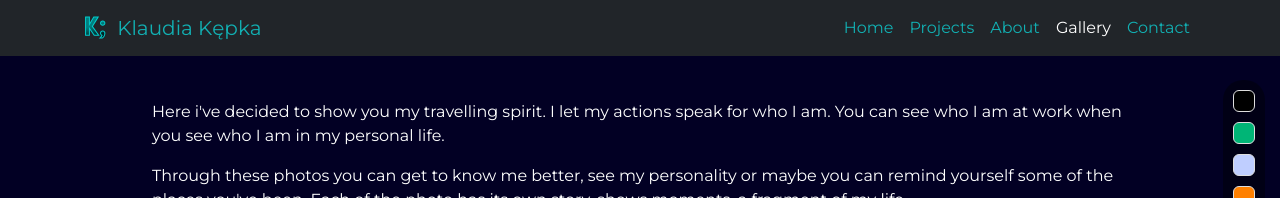
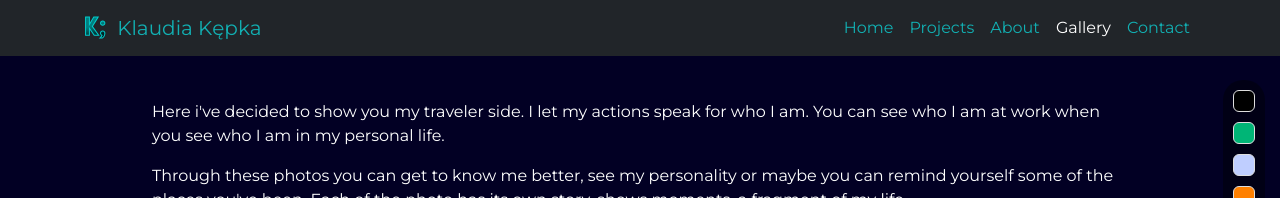
Before and after one commit to kepkaklaudia/portfolio, a React (Create React App) app: page /#/gallery in a window 1280 px wide. Shown: the top 198 px of the page. Built offline with nearby package versions, Linux system fonts and the light colour scheme.

Commit message:
text changed

```diff
--- a/src/pages/Gallery/index.js
+++ b/src/pages/Gallery/index.js
@@ -26,7 +26,7 @@ const Gallery = () => {
   return (
     <>
       <p>
-        Here i've decided to show you my travelling spirit. I let my actions speak for who I am. You can see who I am at work when you see who I am in my personal life.
+        Here i've decided to show you my traveler side. I let my actions speak for who I am. You can see who I am at work when you see who I am in my personal life.
       </p>
       <p>
         Through these photos you can get to know me better, see my personality or maybe you can remind yourself some of the places you've been. Each of the photo has its own story, shows moments, a fragment of my life.
```
